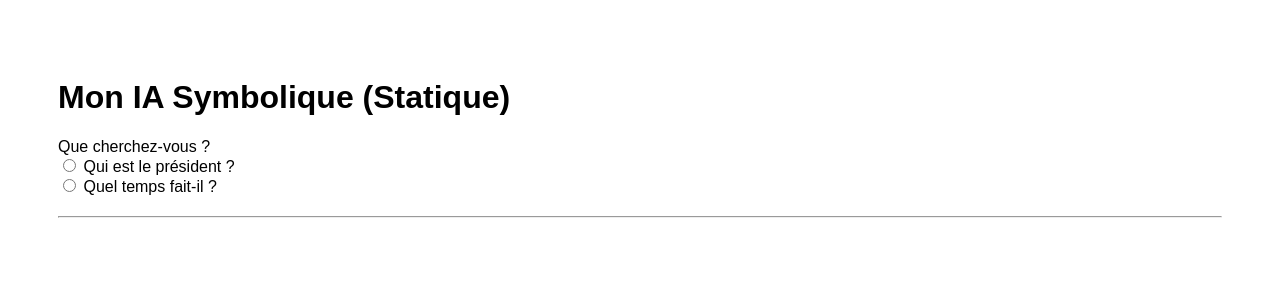
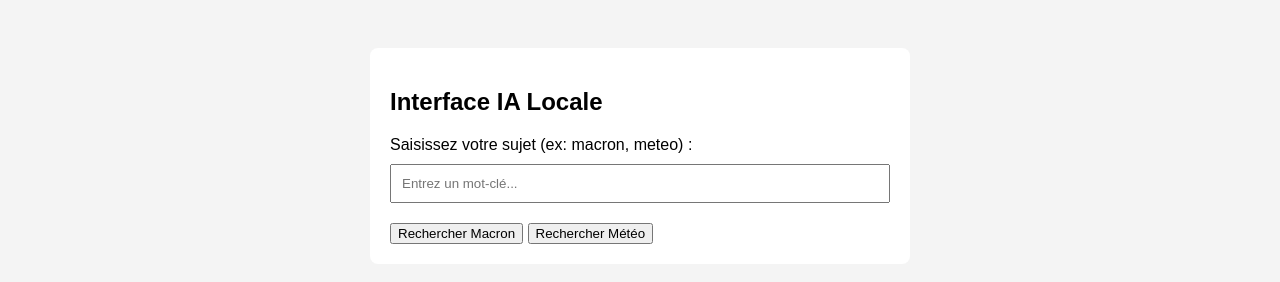
Before and after one commit to louisriallantt-a11y/ia, a plain HTML site: page index.html in a window 1280 px wide. Drawn offline with Linux system fonts and the light colour scheme.

Commit message:
Update index.html

```diff
--- a/index.html
+++ b/index.html
@@ -2,42 +2,42 @@
 <html lang="fr">
 <head>
     <meta charset="UTF-8">
-    <title>IA Symbolique Sans JS</title>
+    <title>IA Symbolique Locale</title>
     <style>
-        /* Système de masquage */
-        .reponse { display: none; }
+        body { font-family: sans-serif; padding: 40px; background: #f4f4f4; }
+        .container { background: white; padding: 20px; border-radius: 8px; max-width: 500px; margin: auto; }
 
-        /* Logique d'affichage par clic sur checkbox */
-        #macron:checked ~ .reponse-macron { display: block; }
-        #meteo:checked ~ .reponse-meteo { display: block; }
+        /* La zone de saisie */
+        input[type="text"] { width: 100%; padding: 10px; margin: 10px 0; box-sizing: border-box; }
 
-        body { font-family: sans-serif; padding: 50px; }
-        .input-box { margin-bottom: 20px; }
+        /* Masquage par défaut des réponses */
+        .reponse { display: none; padding: 15px; background: #e7f3ff; border-left: 5px solid #2196F3; margin-top: 10px; }
+
+        /* Affichage quand le lien correspondant est activé */
+        #macron:target, #meteo:target { display: block; }
     </style>
 </head>
 <body>
 
-    <h1>Mon IA Symbolique (Statique)</h1>
+<div class="container">
+    <h2>Interface IA Locale</h2>
 
-    <div class="input-box">
-        <label>Que cherchez-vous ?</label><br>
-        <!-- Les cases à cocher servent de boutons de recherche -->
-        <input type="radio" name="search" id="macron"> <label for="macron">Qui est le président ?</label><br>
-        <input type="radio" name="search" id="meteo"> <label for="meteo">Quel temps fait-il ?</label>
+    <label>Saisissez votre sujet (ex: macron, meteo) :</label>
+    <input type="text" placeholder="Entrez un mot-clé...">
+
+    <div style="margin-top: 10px;">
+        <a href="#macron"><button>Rechercher Macron</button></a>
+        <a href="#meteo"><button>Rechercher Météo</button></a>
     </div>
 
-    <hr>
-
-    <!-- Zone de réponse : Tu écris tes variantes ici, elles sont affichées selon le clic -->
-    <div class="reponse reponse-macron">
-        <p><strong>Option 1 :</strong> Emmanuel Macron est le président de la République.</p>
-        <p><strong>Option 2 :</strong> C'est actuellement Emmanuel Macron qui dirige la France.</p>
+    <div id="macron" class="reponse">
+        <strong>Réponse :</strong> Emmanuel Macron est le président de la République française en 2026.
     </div>
 
-    <div class="reponse reponse-meteo">
-        <p><strong>Option 1 :</strong> Il fait beau sur Contes.</p>
-        <p><strong>Option 2 :</strong> Le ciel est dégagé aujourd'hui à Contes.</p>
+    <div id="meteo" class="reponse">
+        <strong>Réponse :</strong> Le temps à Contes est actuellement ensoleillé avec des températures stables.
     </div>
+</div>
 
 </body>
 </html>
```
